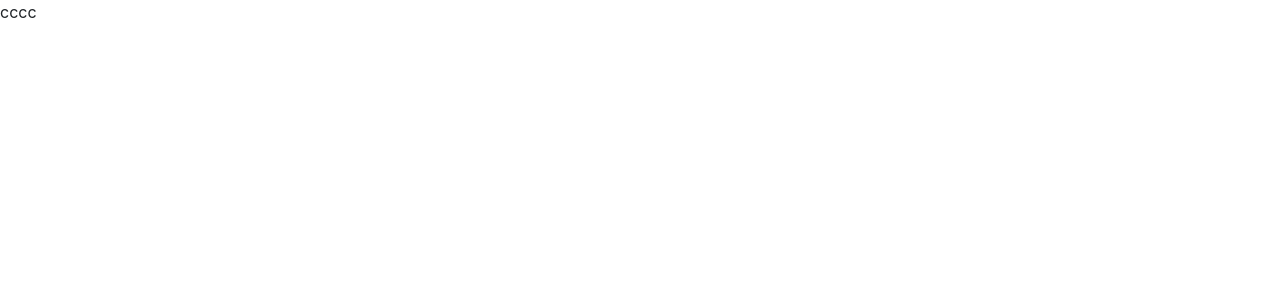
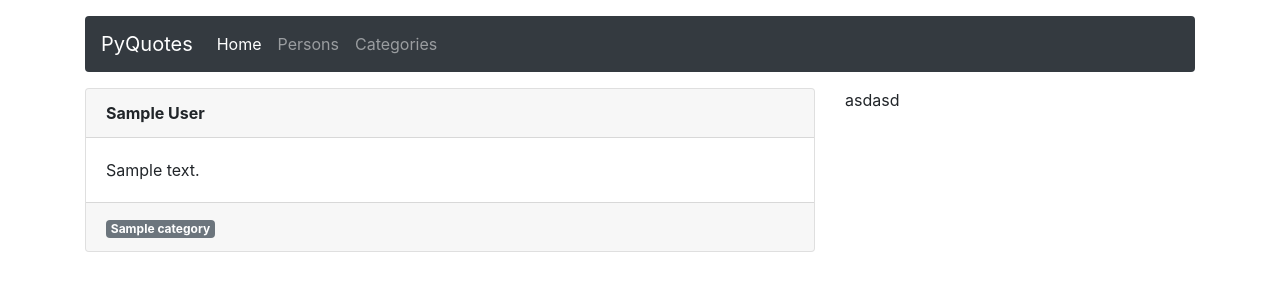
Before and after one commit to mavenium/PyQuotes, a Django app: page / in a window 1280 px wide. Before the commit the part shown is almost empty. Shown: the top 300 px of the page. Run offline with Django 3.2, Linux system fonts and the light colour scheme; tables that the repository leaves empty hold one stand-in row (values such as "Sample post"); some libraries are stand-ins or nearby versions.

Commit message:
create index and show quotes in template

```diff
--- a/templates/index.html
+++ b/templates/index.html
@@ -9,7 +9,63 @@
     <title>PyQuotes | Index</title>
 </head>
 <body>
-cccc
+
+<div class="container">
+
+    <div class="row">
+        <div class="col-md-12">
+            <header>
+                <nav class="navbar navbar-expand-lg navbar-dark bg-dark rounded mt-3 mb-3">
+                  <a class="navbar-brand" href="{% url 'index' %}">PyQuotes</a>
+                  <button class="navbar-toggler" type="button" data-toggle="collapse" data-target="#navbarNav" aria-controls="navbarNav" aria-expanded="false" aria-label="Toggle navigation">
+                    <span class="navbar-toggler-icon"></span>
+                  </button>
+                  <div class="collapse navbar-collapse" id="navbarNav">
+                    <ul class="navbar-nav">
+                      <li class="nav-item active">
+                        <a class="nav-link" href="#">Home <span class="sr-only">(current)</span></a>
+                      </li>
+                      <li class="nav-item">
+                        <a class="nav-link" href="#">Persons</a>
+                      </li>
+                      <li class="nav-item">
+                        <a class="nav-link" href="#">Categories</a>
+                      </li>
+                    </ul>
+                  </div>
+                </nav>
+            </header>
+        </div>
+    </div>
+
+    <div class="row">
+
+        <div class="col-md-8">
+
+            {% for quotes in object_list %}
+            <div class="card mb-3">
+              <div class="card-header">
+                <strong>{{ quotes.person }}</strong>
+              </div>
+              <div class="card-body">
+                <p class="card-text">{{ quotes.content }}</p>
+              </div>
+              <div class="card-footer text-muted">
+                {% for cat in quotes.category.all %}
+                    <span class="badge badge-secondary">{{ cat }}</span>
+                {% endfor %}
+              </div>
+            </div>
+            {% endfor %}
+
+        </div>
+
+        <div class="col-md-4">
+asdasd
+        </div>
+    </div>
+</div>
+
 
 <!-- JavaScript -->
 <script src="{% static '/js/jquery.min.js' %}"></script>
```
